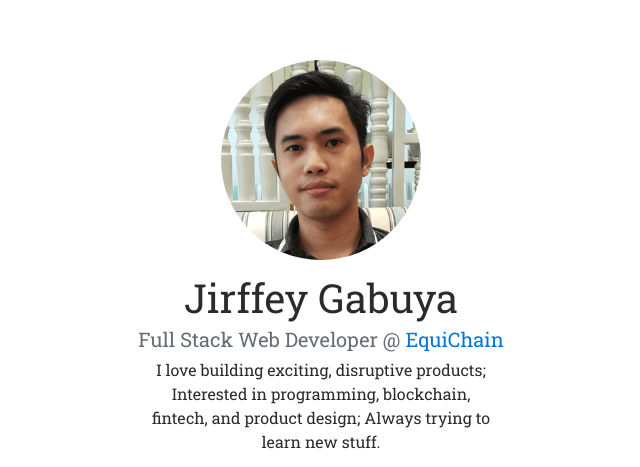
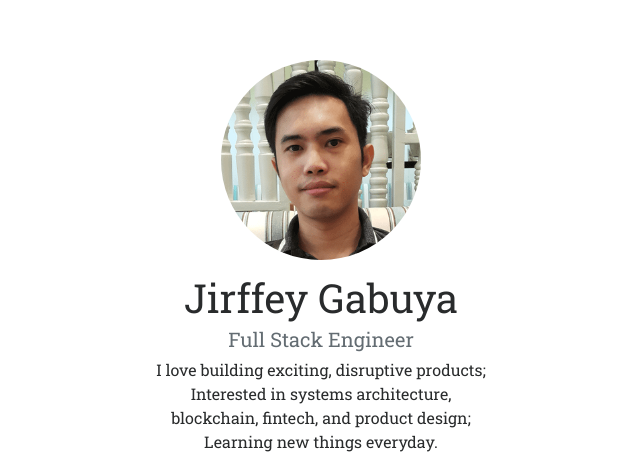
Before and after one commit to jgabuya/jgabuya.github.io, a plain HTML site: page index.html in a window 1280 px wide. Shown: the part 109-576 px from the top of the page, without its empty margins (319-959 px from the left). Drawn offline with nearby package versions, Linux system fonts and the light colour scheme.

Commit message:
Update title

```diff
--- a/index.html
+++ b/index.html
@@ -7,7 +7,7 @@
     <meta name="author" content="Jirffey Gabuya">
     <link rel="icon" href="/favicon.ico">
 
-    <title>Jirffey Gabuya - Full Stack Web Developer</title>
+    <title>Jirffey Gabuya - Full Stack Engineer</title>
 
     <link rel="stylesheet" href="https://unpkg.com/bootstrap@4.0.0-beta.3/dist/css/bootstrap.min.css">
     <link rel="stylesheet" href="https://fonts.googleapis.com/css?family=Roboto+Slab:400,700">
@@ -29,11 +29,11 @@
 
             <h1 class="heading">Jirffey Gabuya</h1>
 
-            <h5 class="subheading text-muted">Full Stack Web Developer @ <a href="https://www.equichain.com" target="_blank">EquiChain</a></h5>
+            <h5 class="subheading text-muted">Full Stack Engineer</h5>
 
             <div class="row">
                 <div class="col-md-8 offset-md-2">
-                    <p>I love building exciting, disruptive products; Interested in programming, blockchain, fintech, and product design; Always trying to learn new stuff.</p>
+                    <p>I love building exciting, disruptive products; Interested in systems architecture, blockchain, fintech, and product design; Learning new things everyday.</p>
                 </div>
             </div>
 
```
